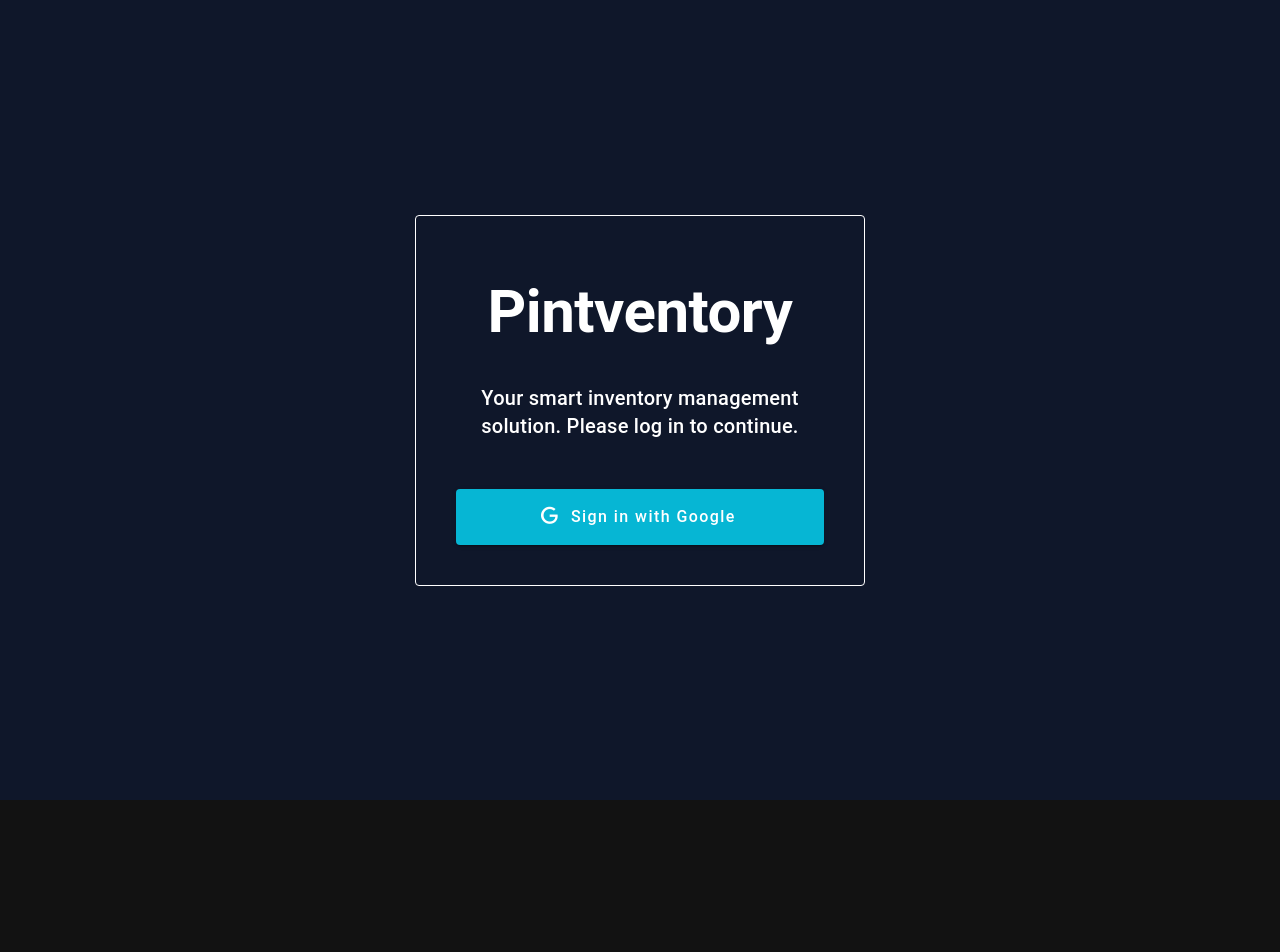
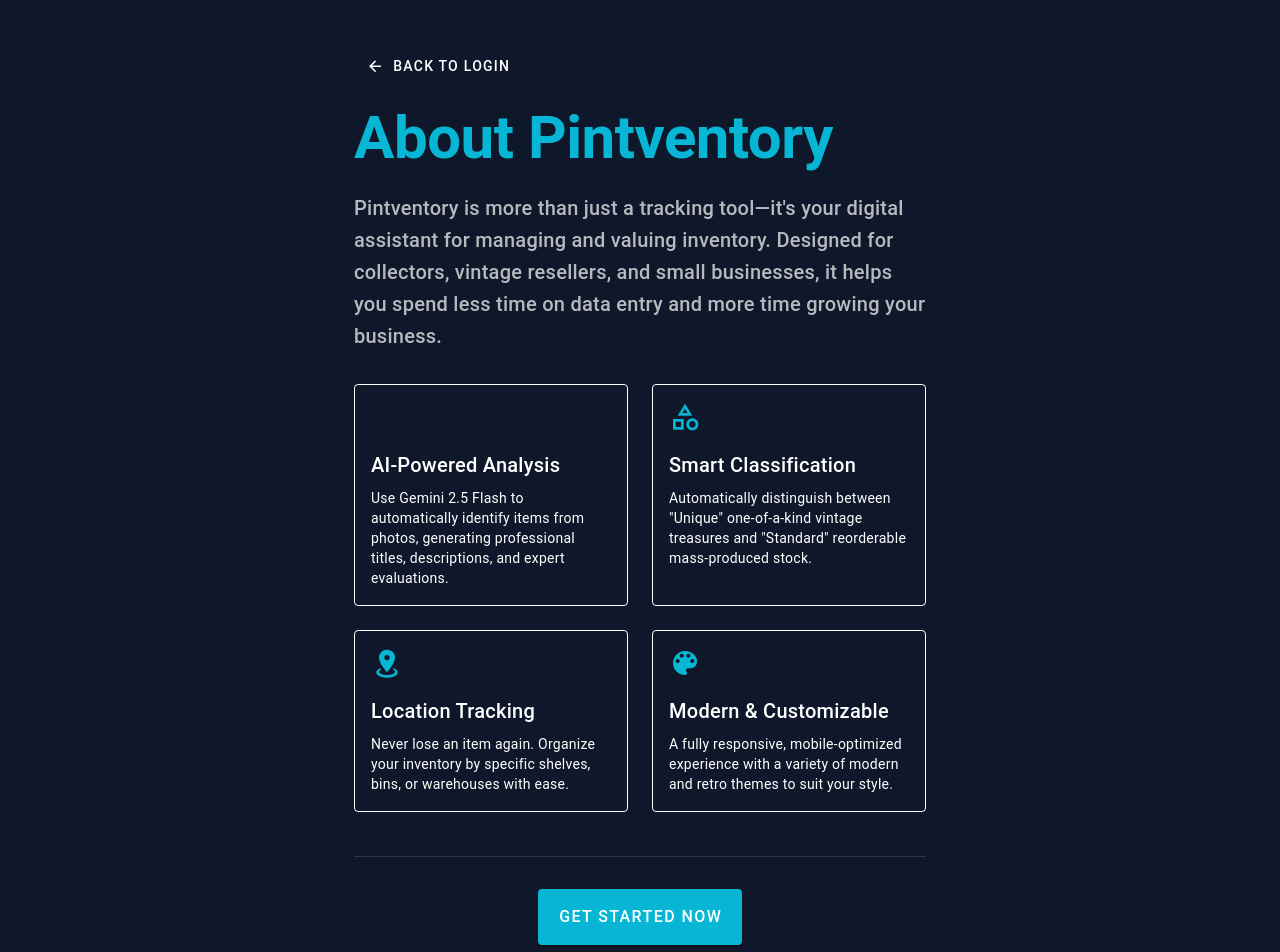
Before and after one commit to CodeMonkeyG/Pintventory, a Vue app in the folder vue/: page /about in a window 1280 px wide. Before the commit this address led to /login. Shown: the top 952 px of the page. Before the commit the page ends 800 px from the top, so only its background shows below. Built offline with nearby package versions, Linux system fonts and the light colour scheme; no server answers.

Commit message:
UI: add public About page and introduction to Login screen

```diff
--- a/vue/src/App.vue
+++ b/vue/src/App.vue
@@ -16,7 +16,7 @@
     theme.global.name.value = authStore.user.preferences.theme
   }
 
-  if (!authStore.loggedIn && router.currentRoute.value.name !== 'login') {
+  if (!authStore.loggedIn && !['login', 'about'].includes(router.currentRoute.value.name)) {
     router.push('/login')
   }
 })
--- a/vue/src/router/index.js
+++ b/vue/src/router/index.js
@@ -14,6 +14,11 @@
       path: '/login',
       name: 'login',
       component: LoginView
+    },
+    {
+      path: '/about',
+      name: 'about',
+      component: () => import('../views/AboutView.vue')
     },
     {
       path: '/inventory',
--- /dev/null
+++ b/vue/src/views/AboutView.vue
@@ -0,0 +1,104 @@
+<script setup>
+import { useRouter } from 'vue-router';
+import { useDisplay } from 'vuetify';
+
+const router = useRouter();
+const { mobile } = useDisplay();
+
+const goBack = () => {
+  router.push('/login');
+};
+</script>
+
+<template>
+  <v-container class="py-12">
+    <v-row justify="center">
+      <v-col cols="12" md="8" lg="6">
+        <v-btn
+          variant="text"
+          prepend-icon="mdi-arrow-left"
+          @click="goBack"
+          class="mb-6"
+        >
+          Back to Login
+        </v-btn>
+
+        <h1 :class="mobile ? 'text-h3' : 'text-h2'" class="font-weight-bold mb-6 text-primary">
+          About Pintventory
+        </h1>
+
+        <p class="text-h6 mb-8 text-medium-emphasis">
+          Pintventory is more than just a tracking tool—it's your digital assistant for managing and valuing inventory.
+          Designed for collectors, vintage resellers, and small businesses, it helps you spend less time on data entry and more time growing your business.
+        </p>
+
+        <v-row class="mb-8">
+          <v-col cols="12" sm="6">
+            <v-card variant="outlined" class="h-100 pa-4" border="primary">
+              <v-icon color="primary" size="32" class="mb-4">mdi-sparkles</v-icon>
+              <h3 class="text-h6 mb-2">AI-Powered Analysis</h3>
+              <p class="text-body-2">
+                Use Gemini 2.5 Flash to automatically identify items from photos, generating professional titles,
+                descriptions, and expert evaluations.
+              </p>
+            </v-card>
+          </v-col>
+
+          <v-col cols="12" sm="6">
+            <v-card variant="outlined" class="h-100 pa-4" border="primary">
+              <v-icon color="primary" size="32" class="mb-4">mdi-shape-outline</v-icon>
+              <h3 class="text-h6 mb-2">Smart Classification</h3>
+              <p class="text-body-2">
+                Automatically distinguish between "Unique" one-of-a-kind vintage treasures and "Standard" reorderable mass-produced stock.
+              </p>
+            </v-card>
+          </v-col>
+
+          <v-col cols="12" sm="6">
+            <v-card variant="outlined" class="h-100 pa-4" border="primary">
+              <v-icon color="primary" size="32" class="mb-4">mdi-map-marker-radius</v-icon>
+              <h3 class="text-h6 mb-2">Location Tracking</h3>
+              <p class="text-body-2">
+                Never lose an item again. Organize your inventory by specific shelves, bins, or warehouses with ease.
+              </p>
+            </v-card>
+          </v-col>
+
+          <v-col cols="12" sm="6">
+            <v-card variant="outlined" class="h-100 pa-4" border="primary">
+              <v-icon color="primary" size="32" class="mb-4">mdi-palette</v-icon>
+              <h3 class="text-h6 mb-2">Modern & Customizable</h3>
+              <p class="text-body-2">
+                A fully responsive, mobile-optimized experience with a variety of modern and retro themes to suit your style.
+              </p>
+            </v-card>
+          </v-col>
+        </v-row>
+
+        <v-divider class="mb-8"></v-divider>
+
+        <div class="text-center">
+          <v-btn
+            color="primary"
+            size="large"
+            @click="goBack"
+            elevation="2"
+            height="56"
+            min-width="200"
+          >
+            Get Started Now
+          </v-btn>
+        </div>
+      </v-col>
+    </v-row>
+  </v-container>
+</template>
+
+<style scoped>
+.v-card {
+  transition: transform 0.2s;
+}
+.v-card:hover {
+  transform: translateY(-4px);
+}
+</style>
--- a/vue/src/views/LoginView.vue
+++ b/vue/src/views/LoginView.vue
@@ -23,9 +23,22 @@
   <v-container class="d-flex align-center justify-center" style="min-height: 100vh;">
     <v-card :max-width="mobile ? '100%' : '450'" :class="mobile ? 'pa-6' : 'pa-10'" class="text-center" variant="outlined">
       <v-card-title :class="mobile ? 'text-h4' : 'text-h2'" class="font-weight-bold mb-4">Pintventory</v-card-title>
-      <v-card-text :class="mobile ? 'text-body-1' : 'text-h6'" class="mb-8">
-        Your smart inventory management solution. Please log in to continue.
+      <v-card-text :class="mobile ? 'text-body-1' : 'text-h6'" class="mb-6">
+        Pintventory is a smart, AI-powered inventory system designed for collectors and small businesses. Effortlessly track unique finds and bulk stock with automated image recognition.
       </v-card-text>
+
+      <div class="mb-8">
+        <v-btn
+          variant="text"
+          color="primary"
+          to="/about"
+          append-icon="mdi-chevron-right"
+          class="text-none"
+        >
+          Learn more about Pintventory
+        </v-btn>
+      </div>
+
       <v-btn
         color="primary"
         size="large"
```
